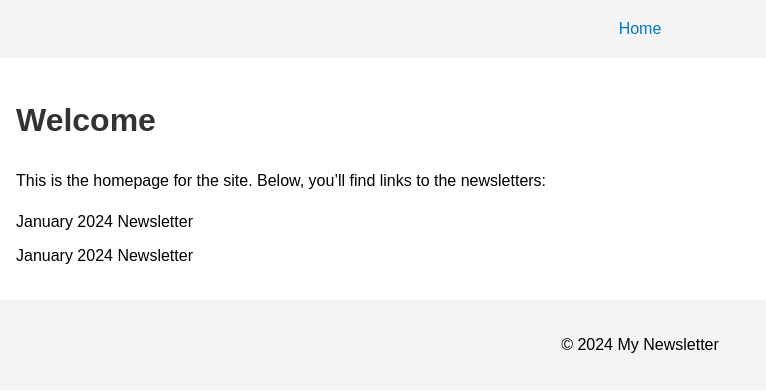
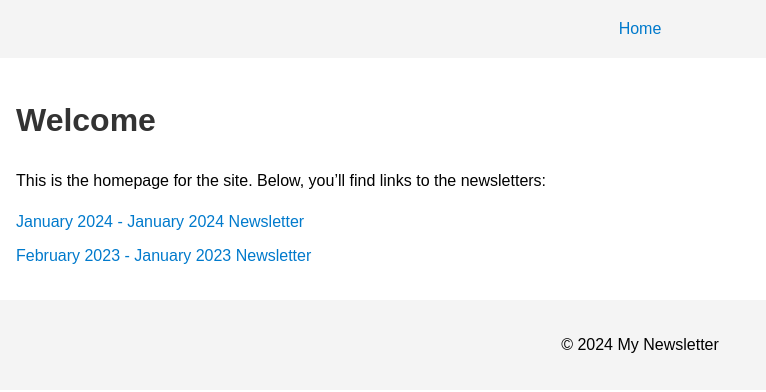
Before and after one commit to fmxsh/matkalkyl.dev, a Jekyll site: the page built from index.md, in a window 1280 px wide. Shown: the top 392 px of the page, without its empty margins (0-766 px from the left). Built offline with Jekyll 4.4.1, drawn with Linux system fonts in a browser that asks for light colours.

Commit message:
should work

```diff
--- a/_posts/2023-02-02-feb.md
+++ b/_posts/2023-02-02-feb.md
@@ -1,6 +1,6 @@
 ---
 layout: post
-title: "January 2024 Newsletter"
+title: "January 2023 Newsletter"
 date: 2023-02-02
 ---
 
--- a/index.md
+++ b/index.md
@@ -10,7 +10,7 @@ This is the homepage for the site. Below, you’ll find links to the newsletters
 <ul>
   {% for post in site.posts %}
   <li>
-    {{ post.title }}
+    <a href="{{ post.url }}">{{ post.date | date: "%B %Y" }} - {{ post.title }}</a>
   </li>
   {% endfor %}
 </ul>
```
